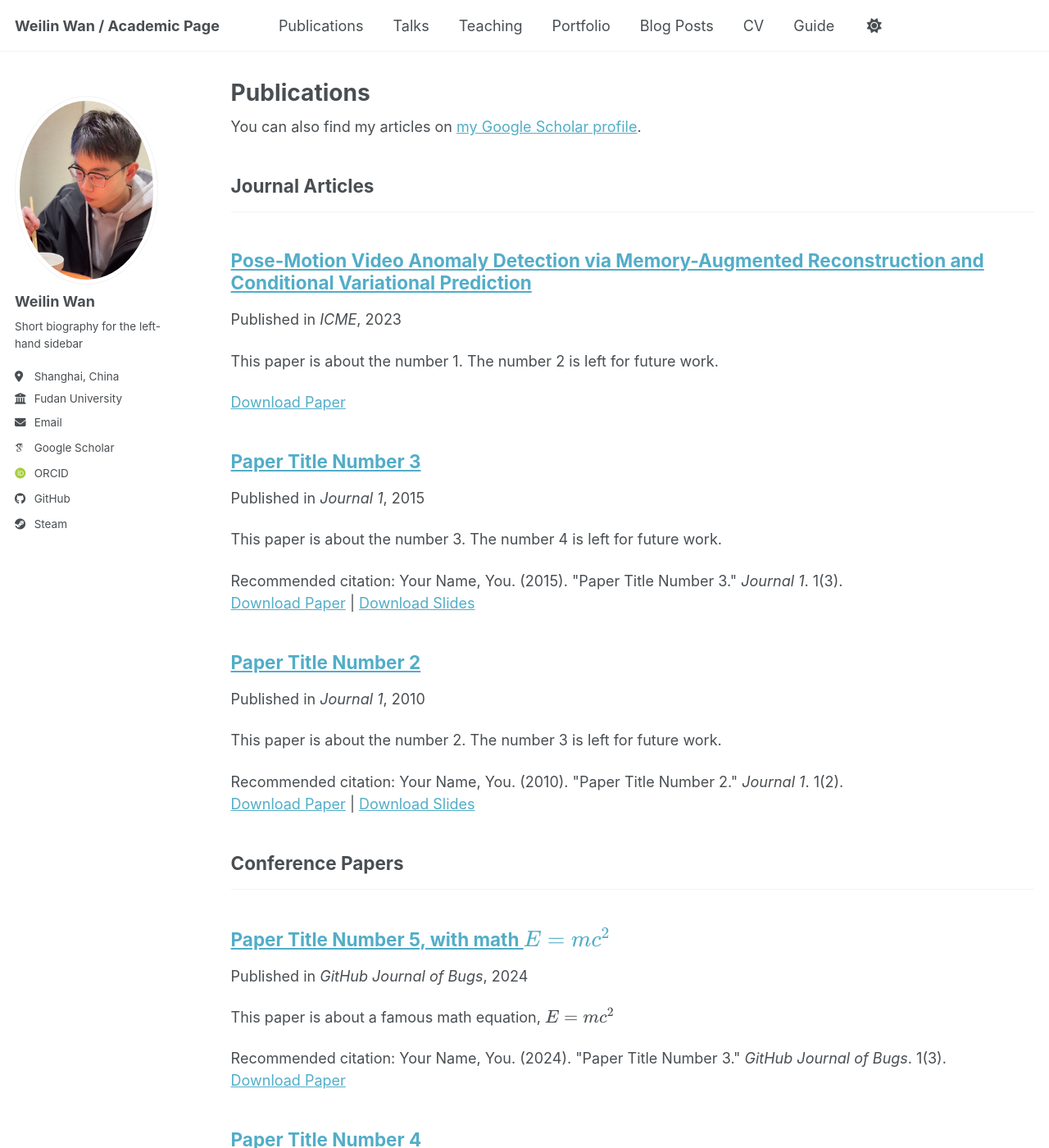
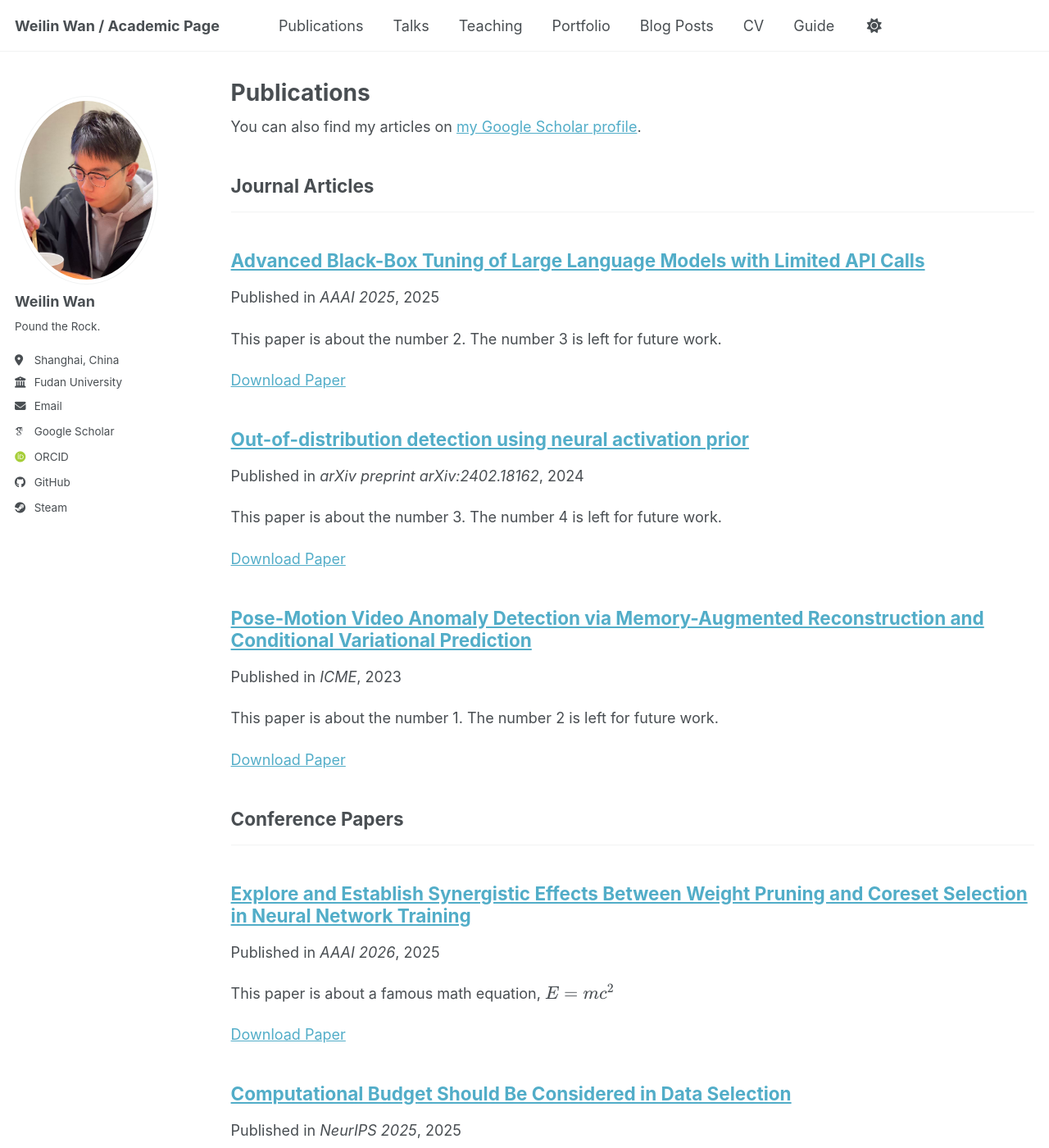
Before and after one commit to wanweilin/wanweilin.github.io, a Jekyll site: the page built from _pages/publications.html, in a window 1280 px wide and 1400 px high. Shown: the whole window at 82% size. Built offline with Jekyll 4.4.1, drawn with Linux system fonts in a browser that asks for light colours; some web fonts are replaced; a script bundle is joined from its source files by our own code; library files that are not in the unit come from our copies; some of the changed text lies outside the part shown.

Commit message:
update pub

```diff
--- a/_config.yml
+++ b/_config.yml
@@ -26,7 +26,7 @@ author:
   avatar           : "profile.jpg"
   name             : "Weilin Wan"
   pronouns         : # example: "she/her"
-  bio              : "Short biography for the left-hand sidebar"
+  bio              : "Pound the Rock."
   location         : "Shanghai, China"
   employer         : "Fudan University"
   uri              : # URL
--- a/_publications/2010-10-01-paper-title-number-2.md
+++ /dev/null
@@ -1,14 +0,0 @@
----
-title: "Paper Title Number 2"
-collection: publications
-category: manuscripts
-permalink: /publication/2010-10-01-paper-title-number-2
-excerpt: 'This paper is about the number 2. The number 3 is left for future work.'
-date: 2010-10-01
-venue: 'Journal 1'
-slidesurl: 'https://academicpages.github.io/files/slides2.pdf'
-paperurl: 'https://academicpages.github.io/files/paper2.pdf'
-citation: 'Your Name, You. (2010). &quot;Paper Title Number 2.&quot; <i>Journal 1</i>. 1(2).'
----
-
-The contents above will be part of a list of publications, if the user clicks the link for the publication than the contents of section will be rendered as a full page, allowing you to provide more information about the paper for the reader. When publications are displayed as a single page, the contents of the above "citation" field will automatically be included below this section in a smaller font.
--- a/_publications/2015-10-01-paper-title-number-3.md
+++ /dev/null
@@ -1,14 +0,0 @@
----
-title: "Paper Title Number 3"
-collection: publications
-category: manuscripts
-permalink: /publication/2015-10-01-paper-title-number-3
-excerpt: 'This paper is about the number 3. The number 4 is left for future work.'
-date: 2015-10-01
-venue: 'Journal 1'
-slidesurl: 'https://academicpages.github.io/files/slides3.pdf'
-paperurl: 'https://academicpages.github.io/files/paper3.pdf'
-citation: 'Your Name, You. (2015). &quot;Paper Title Number 3.&quot; <i>Journal 1</i>. 1(3).'
----
-
-The contents above will be part of a list of publications, if the user clicks the link for the publication than the contents of section will be rendered as a full page, allowing you to provide more information about the paper for the reader. When publications are displayed as a single page, the contents of the above "citation" field will automatically be included below this section in a smaller font.
--- /dev/null
+++ b/_publications/2024-NAP.md
@@ -0,0 +1,12 @@
+---
+title: "Out-of-distribution detection using neural activation prior"
+collection: publications
+category: manuscripts
+permalink: /publication/2024-NAP
+excerpt: 'This paper is about the number 3. The number 4 is left for future work.'
+date: 2024-02-28
+venue: 'arXiv preprint arXiv:2402.18162'
+paperurl: 'https://arxiv.org/pdf/2402.18162'
+---
+
+To be added.
--- a/_publications/2025-06-08-paper-title-number-5.md
+++ /dev/null
@@ -1,13 +0,0 @@
----
-title: "Paper Title Number 5, with math $$E=mc^2$$"
-collection: publications
-category: conferences
-permalink: /publication/2024-02-17-paper-title-number-4
-excerpt: 'This paper is about a famous math equation, $$E=mc^2$$'
-date: 2024-02-17
-venue: 'GitHub Journal of Bugs'
-paperurl: 'https://academicpages.github.io/files/paper3.pdf'
-citation: 'Your Name, You. (2024). &quot;Paper Title Number 3.&quot; <i>GitHub Journal of Bugs</i>. 1(3).'
----
-
-Using [MathJax](https://www.mathjax.org/) in the description is supported - $$E=mc^2$$ - however, the use must be mindful that the default delimiters are `$$...$$` and `\\[...\\]` which differs from the `$...$` that is typically expected.
--- /dev/null
+++ b/_publications/2025-ABBT.md
@@ -0,0 +1,12 @@
+---
+title: "Advanced Black-Box Tuning of Large Language Models with Limited API Calls"
+collection: publications
+category: manuscripts
+permalink: /publication/2025-ABBT
+excerpt: 'This paper is about the number 2. The number 3 is left for future work.'
+date: 2025-11-13
+venue: 'AAAI 2025'
+paperurl: 'https://arxiv.org/pdf/2511.10210'
+---
+
+To be added.
--- /dev/null
+++ b/_publications/2025-CADS.md
@@ -0,0 +1,12 @@
+---
+title: "Computational Budget Should Be Considered in Data Selection"
+collection: publications
+category: conferences
+permalink: /publication/2025-CADS
+excerpt: 'This paper is about fixing template issue #693.'
+date: 2025-10-19
+venue: 'NeurIPS 2025'
+paperurl: 'https://arxiv.org/pdf/2510.16806'
+---
+
+To be added.
--- /dev/null
+++ b/_publications/2025-SWaST.md
@@ -0,0 +1,12 @@
+---
+title: "Explore and Establish Synergistic Effects Between Weight Pruning and Coreset Selection in Neural Network Training"
+collection: publications
+category: conferences
+permalink: /publication/2025-SWaST
+excerpt: 'This paper is about a famous math equation, $$E=mc^2$$'
+date: 2025-11-13
+venue: 'AAAI 2026'
+paperurl: 'https://arxiv.org/pdf/2511.09901'
+---
+
+To be added.
```
Also changed, not shown: _publications/2024-02-17-paper-title-number-4.md (deleted, +0 -13 lines).
